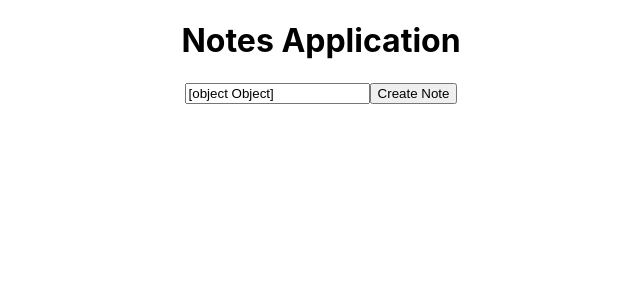
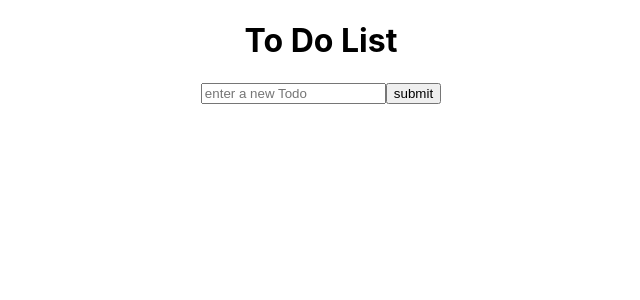
Before and after one commit to Vish-Mayer/notes-app-react, a React (Create React App) app: page / in a window 1280 px wide. Shown: the top 300 px of the page, without its empty margins (319-959 px from the left). Built offline with nearby package versions, Linux system fonts and the light colour scheme.

Commit message:
app renders new note on page
- general cleanup and renaming
- all tests passing

```diff
--- a/src/App.js
+++ b/src/App.js
@@ -1,43 +1,76 @@
 import React, { Component } from 'react';
 import './App.css';
+
 class App extends Component {
 
   constructor(props) {
-    super(props);
+    super(props)
+
     this.state={
-      items:[],
-      currentItem:{
-        text:' ',
-        key:' '
+      list: [],
+      item:{
+        body: '',
+        id: ''
       }
     }
   }
 
-  handleInput(e) {
-    this.setState({
-      currentItem:{
-        text: e.target.value,
-        key: Date.now()
+  handleInput(event) {
+    this.setState ({
+      item:{
+        body: event.target.value,
+        id: Date.now()
       }
     })
   }
 
   addItem(e) {
     e.preventDefault();
-    const newItem = this.state.currentItem
-    console.log(newItem)
+    const newItem = this.state.item
+    const list = [...this.state.list]
+    list.push(newItem)
+    console.log(list)
+    this.setState ({
+      list,
+      item:{
+        body: '',
+        id: ''
+      }
+    })
   }
 
   render() {
     return (
       <div className="App">
-        <h1>Notes Application</h1>
-        <form id= "new-note-form" onSubmit={this.addItem.bind(this)}>
-          <input type="text" className="text-input" placeholder="Enter Text"
-          value={this.state.currentItem}
-          onChange={this.handleInput.bind(this)}/>
-          <button id="submit">Create Note</button>
+        <h1>To Do List</h1>
+        <form>
+          <input
+          id='text-input'
+          type='text'
+          placeholder='enter a new Todo'
+          value={this.state.item.body}
+          onChange={this.handleInput.bind(this)}
+          >
+
+          </input>
+          <button
+          id='submit'
+          onClick={this.addItem.bind(this)}>
+            submit
+          </button>
         </form>
+        <br/>
+
+          {this.state.list.map(item => {
+            return (
+              <li
+              id='text-output'
+              key={item.id}>
+                {item.body}
+              </li>
+
+            )
+          })}
       </div>
     );
   }
```
Also changed, not shown: 1 other file (tests, documents, lock files or other folders).
